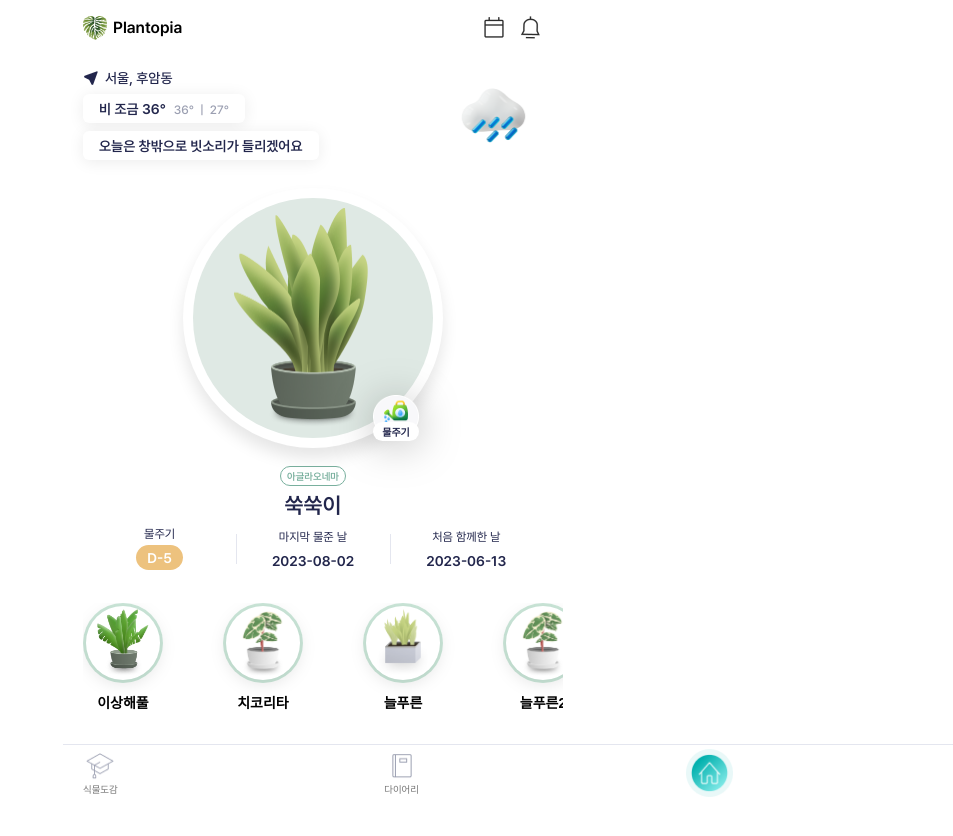
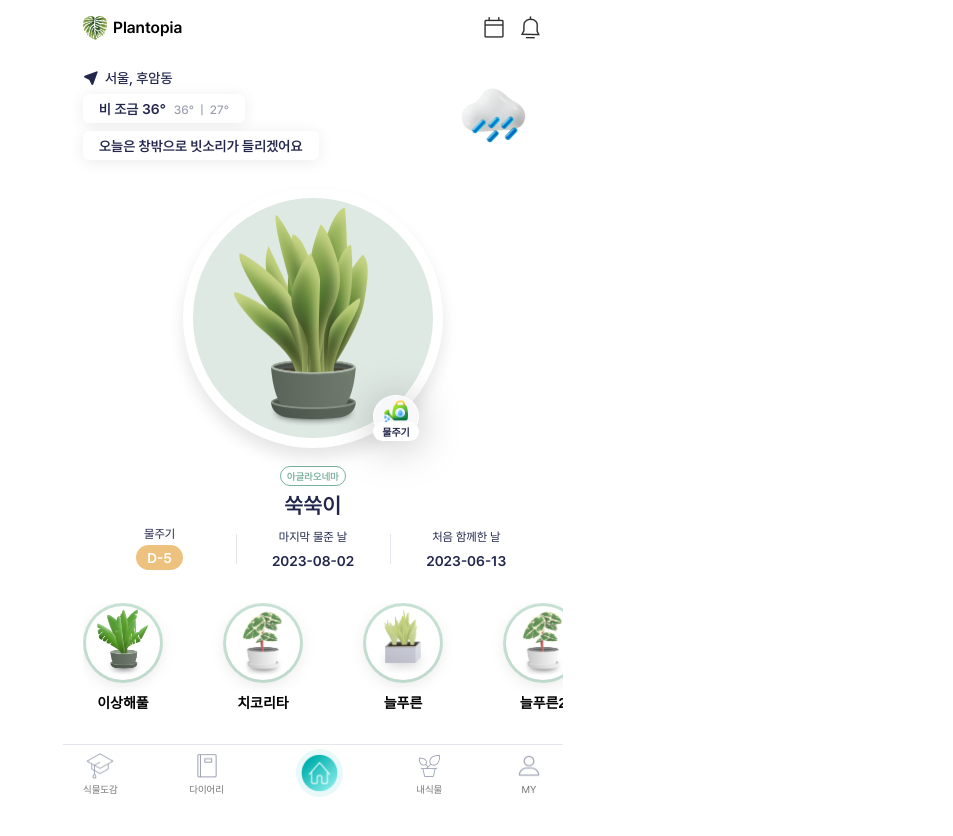
Before and after one commit to kes-knows-nothing/plantopia, a React (Vite) app: page / in a window 1280 px wide. Shown: the top 836 px of the page, without its empty margins (327-1280 px from the left). Built offline with nearby package versions, Linux system fonts and the light colour scheme; no server answers.

Commit message:
Design: footer 너비 조정

```diff
--- a/src/components/footer/footer.scss
+++ b/src/components/footer/footer.scss
@@ -1,11 +1,10 @@
 .footer {
   position: fixed;
   bottom: 0;
-  width: 100%;
+  width: 500px;
   display: flex;
   justify-content: space-between;
   align-items: center;
-  width: 100%;
   height: 5.6rem;
   background: #fff;
   border-top: 1px solid #e4e6ef;
```
